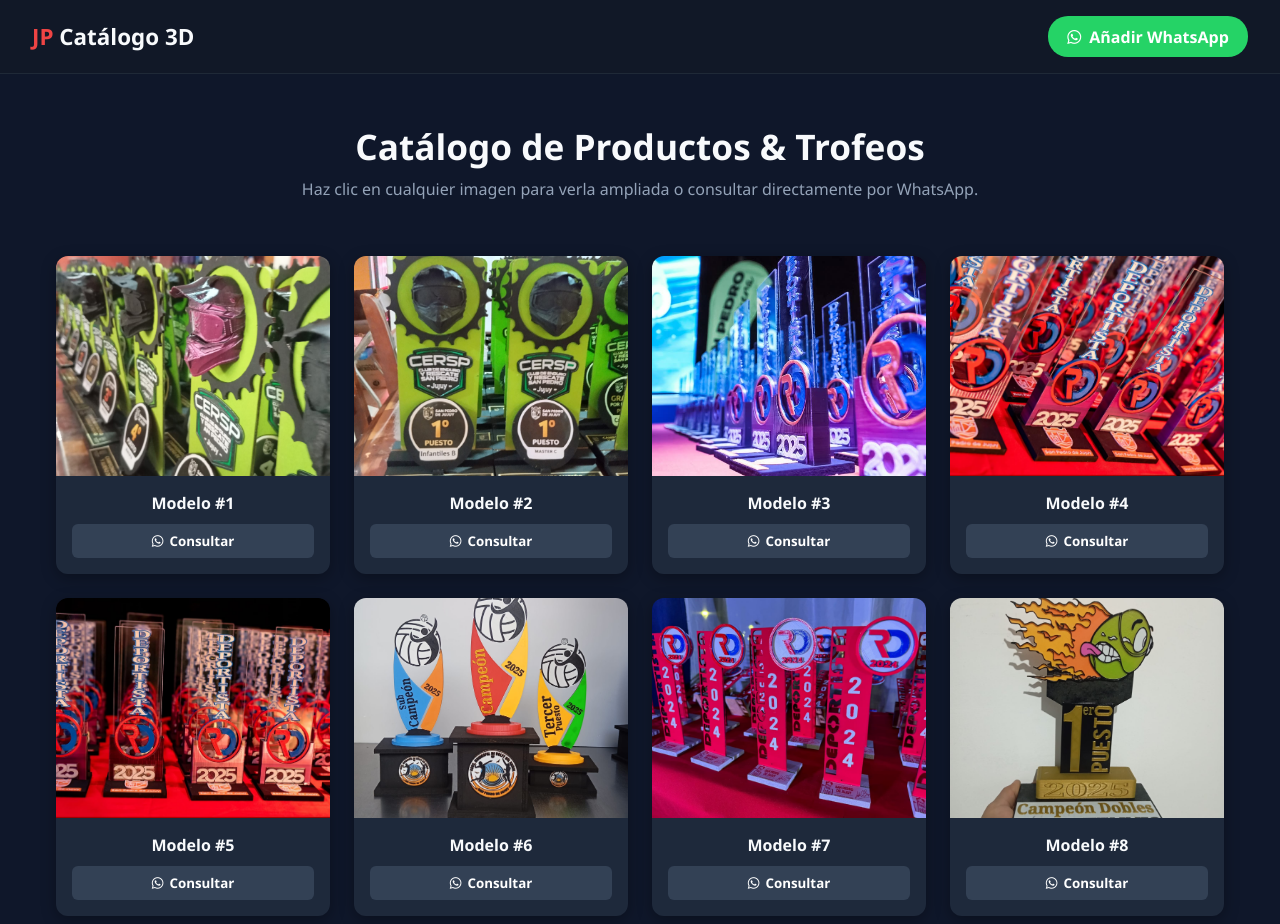
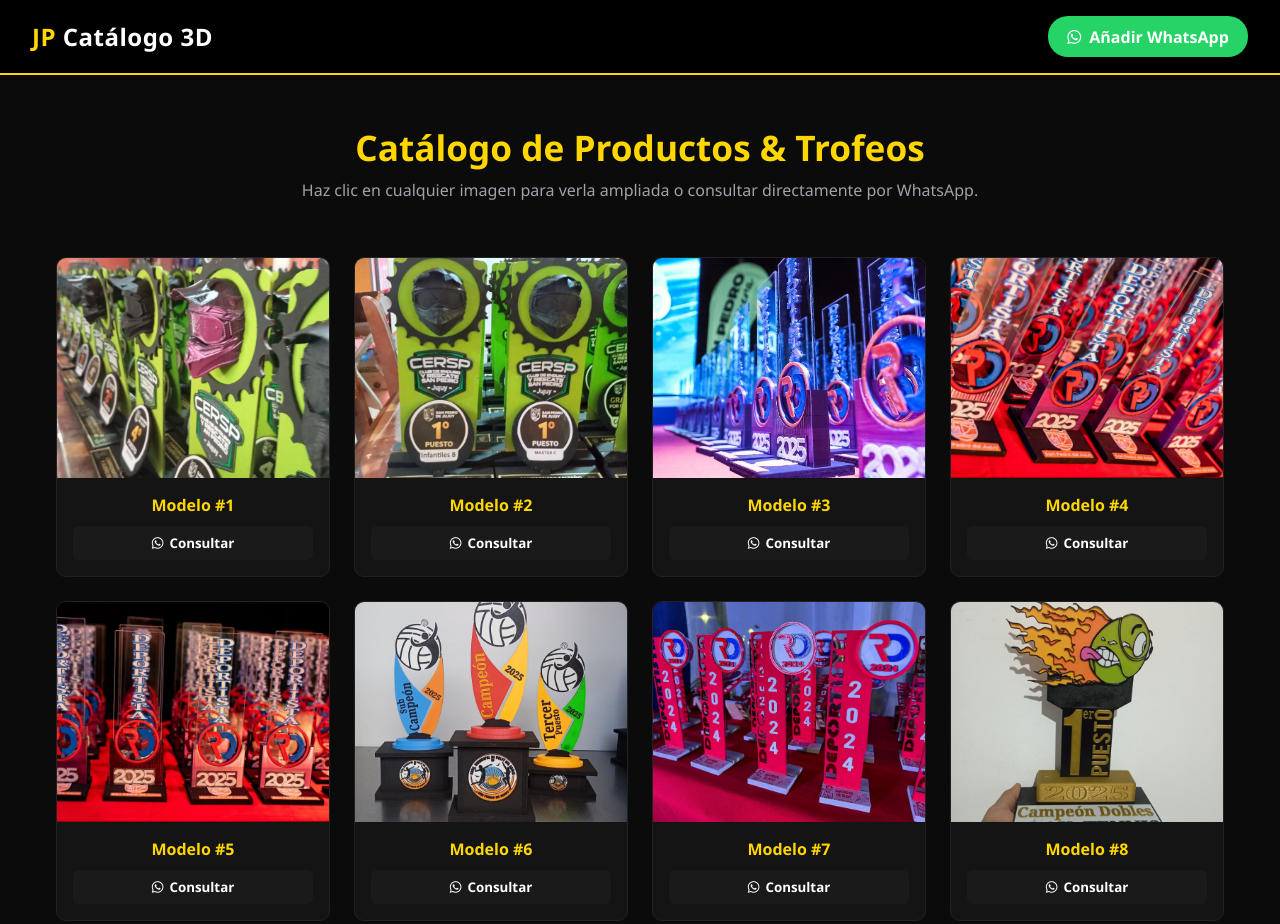
Before and after one commit to mawpge-101110/jp-cartalogo-interactivo-1.0, a plain HTML site: page index.html in a window 1280 px wide. Shown: the top 924 px of the page. Drawn offline with Linux system fonts and the light colour scheme.

Commit message:
Update styles.css

```diff
--- a/styles.css
+++ b/styles.css
@@ -1,10 +1,10 @@
 :root {
-    --bg-color: #0f172a;
-    --card-bg: #1e293b;
-    --accent-color: #25d366;
-    --text-color: #f8fafc;
-    --text-muted: #94a3b8;
-    --primary-red: #ef4444;
+    --bg-color: #0b0b0b;
+    --card-bg: #141414;
+    --accent-yellow: #ffd700;
+    --text-color: #ffffff;
+    --text-muted: #a1a1aa;
+    --accent-green: #25d366;
 }
 
 * {
@@ -26,40 +26,42 @@ body {
     justify-content: space-between;
     align-items: center;
     padding: 1rem 2rem;
-    background-color: #111827;
-    border-bottom: 1px solid #1f2937;
+    background-color: #000000;
+    border-bottom: 2px solid var(--accent-yellow);
     position: sticky;
     top: 0;
     z-index: 10;
 }
 
 .logo {
-    font-size: 1.4rem;
-    font-weight: 700;
+    font-size: 1.5rem;
+    font-weight: 800;
+    color: #ffffff;
+    letter-spacing: 0.5px;
 }
 
 .logo-accent {
-    color: var(--primary-red);
+    color: var(--accent-yellow);
 }
 
 .btn-whatsapp-top {
-    background-color: var(--accent-color);
-    color: #fff;
+    background-color: var(--accent-green);
+    color: #ffffff;
     padding: 0.6rem 1.2rem;
     border-radius: 20px;
     text-decoration: none;
-    font-weight: 600;
+    font-weight: 700;
     display: inline-flex;
     align-items: center;
     gap: 8px;
-    transition: transform 0.2s;
+    transition: transform 0.2s, background-color 0.2s;
 }
 
 .btn-whatsapp-top:hover {
     transform: scale(1.05);
 }
 
-/* HERO */
+/* HERO SECTION */
 .hero {
     text-align: center;
     padding: 3rem 1rem 1.5rem;
@@ -67,6 +69,8 @@ body {
 
 .hero h1 {
     font-size: 2.2rem;
+    color: var(--accent-yellow);
+    font-weight: 800;
     margin-bottom: 0.5rem;
 }
 
@@ -75,7 +79,7 @@ body {
     font-size: 1rem;
 }
 
-/* GRID DE GALERÍA */
+/* GALERÍA / GRID */
 .container {
     max-width: 1200px;
     margin: 0 auto;
@@ -90,25 +94,25 @@ body {
 
 .gallery-card {
     background-color: var(--card-bg);
-    border-radius: 12px;
+    border: 1px solid #222222;
+    border-radius: 10px;
     overflow: hidden;
-    box-shadow: 0 4px 15px rgba(0,0,0,0.3);
     cursor: pointer;
-    transition: transform 0.2s, box-shadow 0.2s;
+    transition: transform 0.2s, border-color 0.2s;
     display: flex;
     flex-direction: column;
 }
 
 .gallery-card:hover {
     transform: translateY(-5px);
-    box-shadow: 0 8px 25px rgba(0,0,0,0.5);
+    border-color: var(--accent-yellow);
 }
 
 .card-img-wrapper {
     width: 100%;
     height: 220px;
     overflow: hidden;
-    background-color: #0b1120;
+    background-color: #000000;
 }
 
 .card-img-wrapper img {
@@ -119,7 +123,7 @@ body {
 }
 
 .gallery-card:hover .card-img-wrapper img {
-    transform: scale(1.08);
+    transform: scale(1.06);
 }
 
 .card-info {
@@ -133,19 +137,20 @@ body {
 
 .card-info h3 {
     font-size: 1rem;
-    color: var(--text-color);
+    color: var(--accent-yellow);
+    font-weight: 700;
 }
 
 .btn-consultar {
     width: 100%;
     padding: 0.5rem;
     border: none;
-    background-color: #334155;
-    color: #fff;
+    background-color: #1a1a1a;
+    color: #ffffff;
     border-radius: 6px;
     cursor: pointer;
     font-weight: 600;
-    transition: background-color 0.2s;
+    transition: background-color 0.2s, color 0.2s;
     display: flex;
     align-items: center;
     justify-content: center;
@@ -153,7 +158,8 @@ body {
 }
 
 .gallery-card:hover .btn-consultar {
-    background-color: var(--accent-color);
+    background-color: var(--accent-green);
+    color: #ffffff;
 }
 
 /* MODAL / ZOOM */
@@ -165,7 +171,7 @@ body {
     top: 0;
     width: 100%;
     height: 100%;
-    background-color: rgba(0,0,0,0.85);
+    background-color: rgba(0, 0, 0, 0.9);
     backdrop-filter: blur(5px);
     flex-direction: column;
     justify-content: center;
@@ -177,18 +183,20 @@ body {
     max-width: 90%;
     max-height: 70vh;
     border-radius: 8px;
+    border: 1px solid var(--accent-yellow);
     object-fit: contain;
 }
 
 #caption {
     margin: 1rem 0 0.5rem;
     font-size: 1.2rem;
-    font-weight: 600;
+    color: var(--accent-yellow);
+    font-weight: 700;
 }
 
 .btn-whatsapp-modal {
-    background-color: var(--accent-color);
-    color: #fff;
+    background-color: var(--accent-green);
+    color: #ffffff;
     padding: 0.8rem 1.5rem;
     border-radius: 25px;
     text-decoration: none;
@@ -203,7 +211,7 @@ body {
     position: absolute;
     top: 20px;
     right: 30px;
-    color: #fff;
+    color: #ffffff;
     font-size: 2.5rem;
     font-weight: bold;
     cursor: pointer;
```
